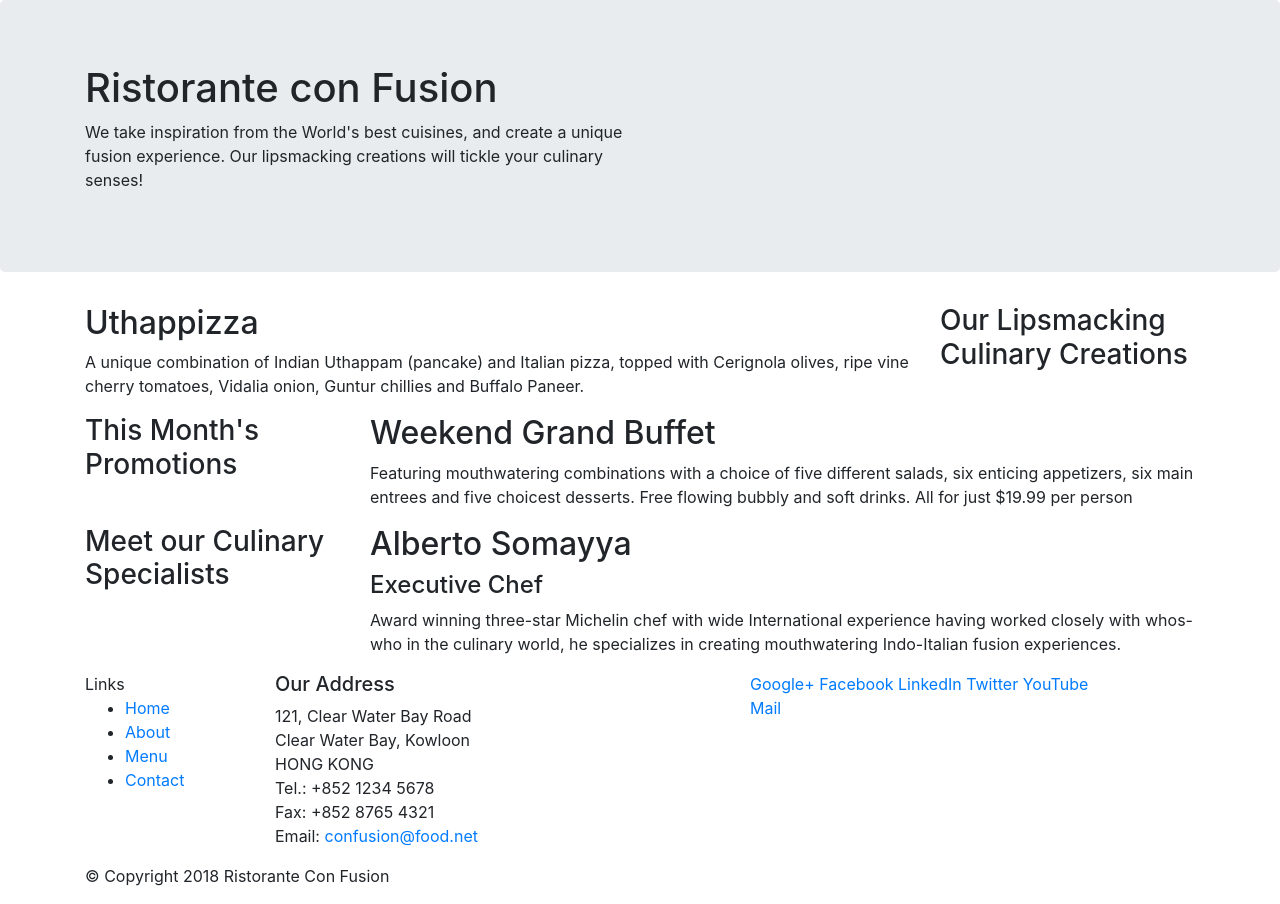
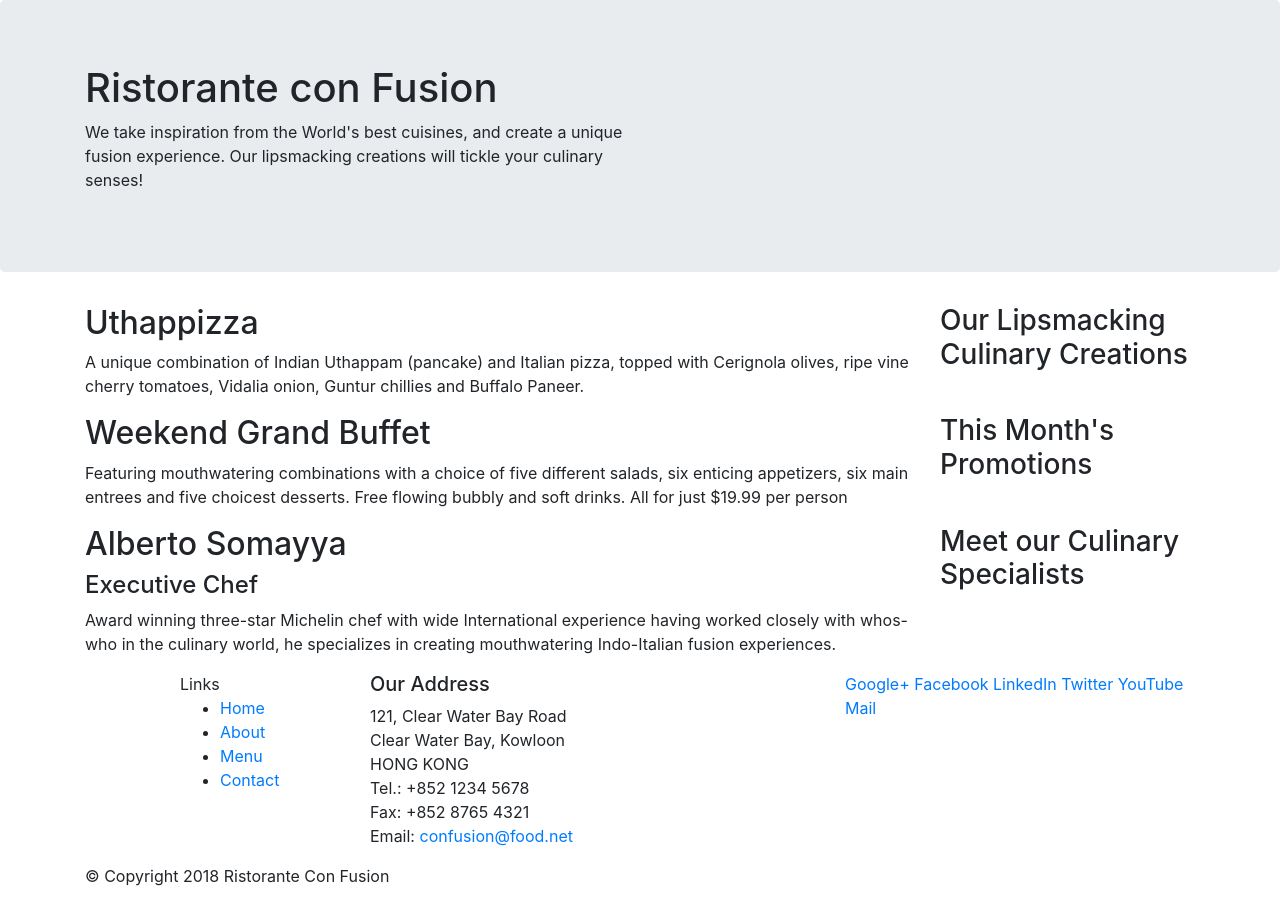
Before and after one commit to raghavendrajain/FE-BootstrapFirstProject, a website: page index.html in a window 1280 px wide. Drawn offline with nearby package versions, Linux system fonts and the light colour scheme.

Commit message:
Second+ commit

```diff
--- a/index.html
+++ b/index.html
@@ -30,7 +30,7 @@
 
     <div class = "container">
         <div class = "row">
-            <div class = "col-12 col-sm-4 order-sml-last col-md-3">
+            <div class = "col-12 col-sm-4 order-sm-last col-md-3">
                 <h3>Our Lipsmacking Culinary Creations</h3>
             </div>
             <div class = "col col-sm order-sm-first col-md">
@@ -41,20 +41,20 @@
 
 
         <div class = "row">
-            <div class = "col-12 col-sm-4 col-md-3">
+            <div class = "col-12 col-sm-4 order-sm-last col-md-3">
                 <h3>This Month's Promotions</h3>
             </div>
-            <div class = "col col-sm col-md">
+            <div class = "col col-sm order-sm-first col-md">
                 <h2>Weekend Grand Buffet</h2>
                 <p>Featuring mouthwatering combinations with a choice of five different salads, six enticing appetizers, six main entrees and five choicest desserts. Free flowing bubbly and soft drinks. All for just $19.99 per person </p>
             </div>
         </div>
 
         <div class = "row">
-            <div class = "col-12 col-sm-4 col-md-3">
+            <div class = "col-12 col-sm-4 order-sm-last col-md-3">
                 <h3>Meet our Culinary Specialists</h3>
             </div>
-            <div class = "col col-sm col-md">
+            <div class = "col col-sm order-sm-first col-md">
                 <h2>Alberto Somayya</h2>
                 <h4>Executive Chef</h4>
                 <p>Award winning three-star Michelin chef with wide International experience having worked closely with whos-who in the culinary world, he specializes in creating mouthwatering Indo-Italian fusion experiences. </p>
@@ -65,7 +65,7 @@
     <footer>
         <div class = "container">
             <div class = "row">
-                <div class = "col-4 col-sm-2"
+                <div class = "col-4 offset-1 col-sm-2"
                     <h5>Links</h5>
                     <ul>
                         <li><a href="#">Home</a></li>
```
